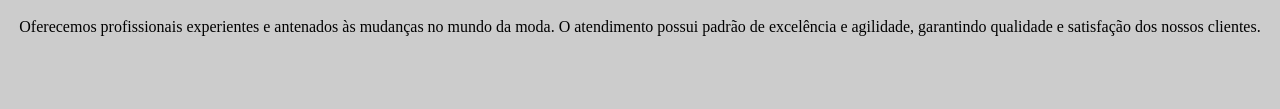
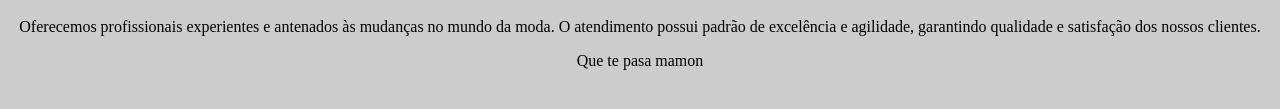
Before and after one commit to Willdavidjr55/Barbearia-Alura, a plain HTML site: page index.html in a window 1280 px wide. Shown: the part 673-782 px from the top of the page. Drawn offline with Linux system fonts and the light colour scheme.

Commit message:
imagen banner

```diff
--- a/index.html
+++ b/index.html
@@ -17,6 +17,6 @@
 <p id="missao"><em>Nossa missão é: <strong>"Proporcionar auto-estima e qualidade de vida aos clientes"</strong>.</em></p>
 
 <p>Oferecemos profissionais experientes e antenados às mudanças no mundo da moda. O atendimento possui padrão de excelência e agilidade, garantindo qualidade e satisfação dos nossos clientes.</p>
-
+<p> Que te pasa mamon </p>
     </body>
 </html>
```
